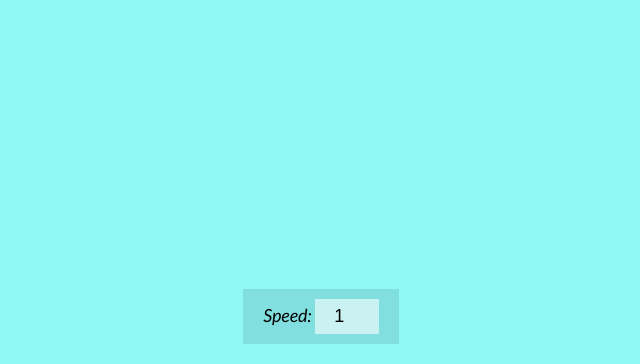
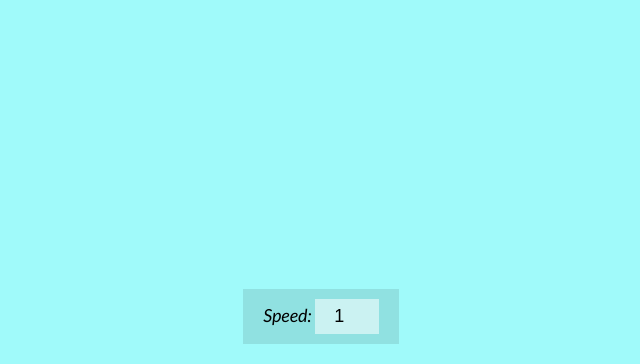
Before and after one commit to Rodrig4332/Auto-Text-Effect, a plain HTML site: page index.html in a window 1280 px wide. Shown: the part 436-800 px from the top of the page, without its empty margins (319-959 px from the left). Drawn offline with Linux system fonts and the light colour scheme.

Commit message:
change background color

```diff
--- a/style.css
+++ b/style.css
@@ -6,7 +6,7 @@ html {
 
 body {
     font-family: 'Lato', sans-serif;
-    background-color:rgb(145, 248, 248);
+    background-color:rgb(160, 250, 250);
     margin: 0;
     display: flex;
     align-items: center;
```
